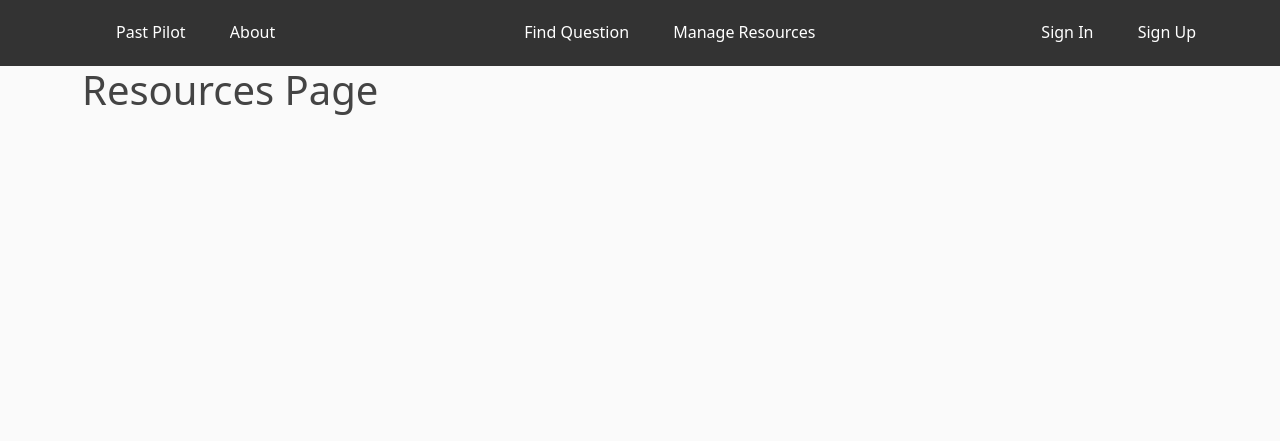
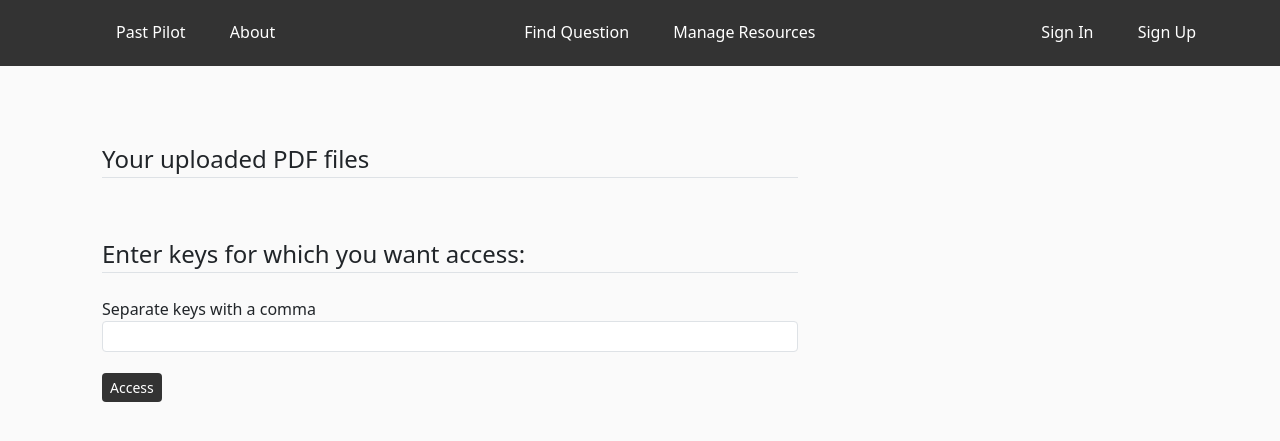
Before and after one commit to ycatsh/past-pilot, a Flask app: template past_pilot/templates/resources.html in a window 1280 px wide. Shown: the top 441 px of the page. Run offline with Flask 3, Linux system fonts and the light colour scheme; the template is opened without the code that fills it: values that come from a table or form of the project are taken from there, others are empty; tables that the repository leaves empty hold one stand-in row (values such as "Sample post"); parts of the project's set-up code (start-up, migrations or seed data) failed here and were passed over.

Commit message:
website changes

```diff
--- a/past_pilot/forms.py
+++ b/past_pilot/forms.py
@@ -41,3 +41,8 @@ class QuestionForm(FlaskForm):
     board = StringField('Enter your board', validators=[DataRequired()])
     subject = StringField('Enter the subject', validators=[DataRequired()])
     submit = SubmitField('Find')
+
+
+class KeyForm(FlaskForm):
+    keys = StringField('Separate keys with a comma', validators=[DataRequired()])
+    submit = SubmitField('Access')
--- a/past_pilot/models.py
+++ b/past_pilot/models.py
@@ -14,4 +14,4 @@ class User(db.Model, UserMixin):
     key = db.Column(db.String(6), unique=True, nullable=False)
 
     def __repr__(self):
-        return f"User('{self.username}', '{self.email}', '{self.key}')"
+        return f"User('{self.key}', '{self.username}', '{self.email}')"
--- a/past_pilot/static/layout.css
+++ b/past_pilot/static/layout.css
@@ -85,6 +85,15 @@ a{
     margin-top: 2%;
 }
 
+#own-list {
+    margin-bottom: 5%;
+}
+
+#key-list {
+    margin-top: 2.5%;
+    margin-bottom: 3%;
+}
+
 .form-check{
     margin-top: 1%;
 }
@@ -105,3 +114,8 @@ a{
     border: none;
     background-color: #333333;
 }
+
+.pdf-list{
+    margin-top: 1.5%;
+    margin-left: 2%;
+}
--- a/past_pilot/templates/resources.html
+++ b/past_pilot/templates/resources.html
@@ -1,4 +1,50 @@
 {% extends "layout.html" %}
 {% block content %}
-<h1>Resources Page</h1>
+    <div class="content-section">
+        <form method="POST" action="">
+            {{ form.hidden_tag() }}
+            <fieldset class="form-group">
+
+                <legend class="border-bottom mb-4">Your uploaded PDF files</legend>
+
+                <div class="form-group" id="own-list">
+                    {% for file in range(length) %}
+                        <div class="pdf-list">
+                            <span><img src="{{ url_for('static', filename='logos/own-pdf-icon.png') }}" width="32" height="32"><a href="{{ url[file] }}">{{ name[file][:-4] }}</a></span>
+                            <br>
+                        </div>
+                    {% endfor %}
+                </div>
+
+
+                <legend class="border-bottom mb-4">Enter keys for which you want access:</legend>
+
+                <div class="form-group">
+                    {{ form.keys.label(class="form-control-label") }}
+                    {% if form.keys.errors %}
+                        {{ form.keys(class="form-control form-control-sm is-invalid") }}
+                        <div class="invalid-feedback">
+                            {% for error in form.keys.errors %}
+                                <span>{{ error }}</span>
+                            {% endfor %}
+                        </div>
+                    {% else %}
+                        {{ form.keys(class="form-control form-control-sm") }}
+                    {% endif %}
+                </div>
+
+                <div class="form-group" id="key-list">
+                    {% for file in range(lengths) %}
+                        <div class="pdf-list">
+                            <span><img src="{{ url_for('static', filename='logos/pdf-icon.png') }}" width="32" height="32"><a href="{{ urls[file] }}">{{ names[file][:-4] }}</a></span>
+                            <br>
+                        </div>
+                    {% endfor %}
+                </div>
+
+                <div class="form-group">
+                    {{ form.submit(class="btn btn-primary btn-sm") }}
+                </div>
+            </fieldset>
+
 {% endblock content %}
```
